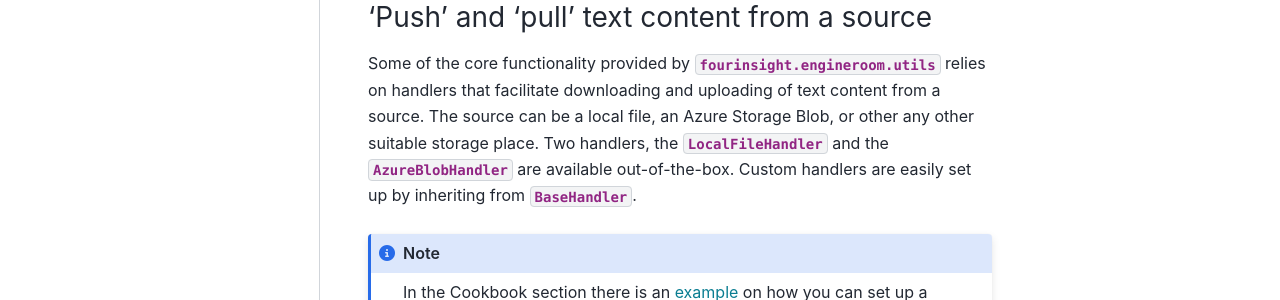
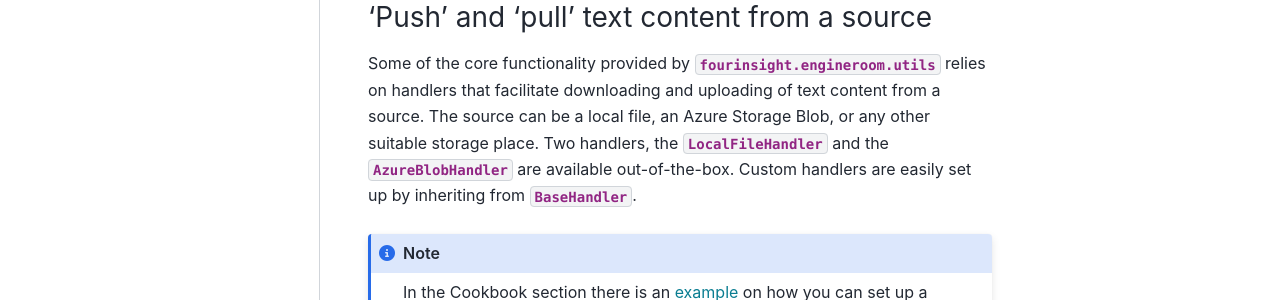
Before and after one commit to 4Subsea/fourinsight-engineroom-utils-python, a Sphinx documentation site: the page built from docs/basic_usage.rst, in a window 1280 px wide and 900 px high. Shown: the part 316-616 px from the top of the window. Built offline with Sphinx 7.4.7 and the PyData theme 0.15.4, drawn with Linux system fonts in a browser that asks for light colours.

Commit message:
doc: documentation fix

```diff
--- a/docs/basic_usage.rst
+++ b/docs/basic_usage.rst
@@ -13,8 +13,8 @@ Handlers
 
 Some of the core functionality provided by :mod:`fourinsight.engineroom.utils` relies
 on handlers that facilitate downloading and uploading of text content from a source.
-The source can be a local file, an Azure Storage Blob, or other any other suitable
-storage place. Two handlers, the :class:`LocalFileHandler` and the :class:`AzureBlobHandler`
+The source can be a local file, an Azure Storage Blob, or any other suitable storage
+place. Two handlers, the :class:`LocalFileHandler` and the :class:`AzureBlobHandler`
 are available out-of-the-box. Custom handlers are easily set up by inheriting from
 :class:`~fourinsight.engineroom.utils.core.BaseHandler`.
 
--- a/docs/cookbook.rst
+++ b/docs/cookbook.rst
@@ -15,6 +15,7 @@ is expected to be raised if the source file can not be read.
 
 .. code-block:: python
 
+    from io import BytesIO
     from ftplib import FTP, error_perm
     from fourinsight.engineroom.utils.core import BaseHandler
 
```
